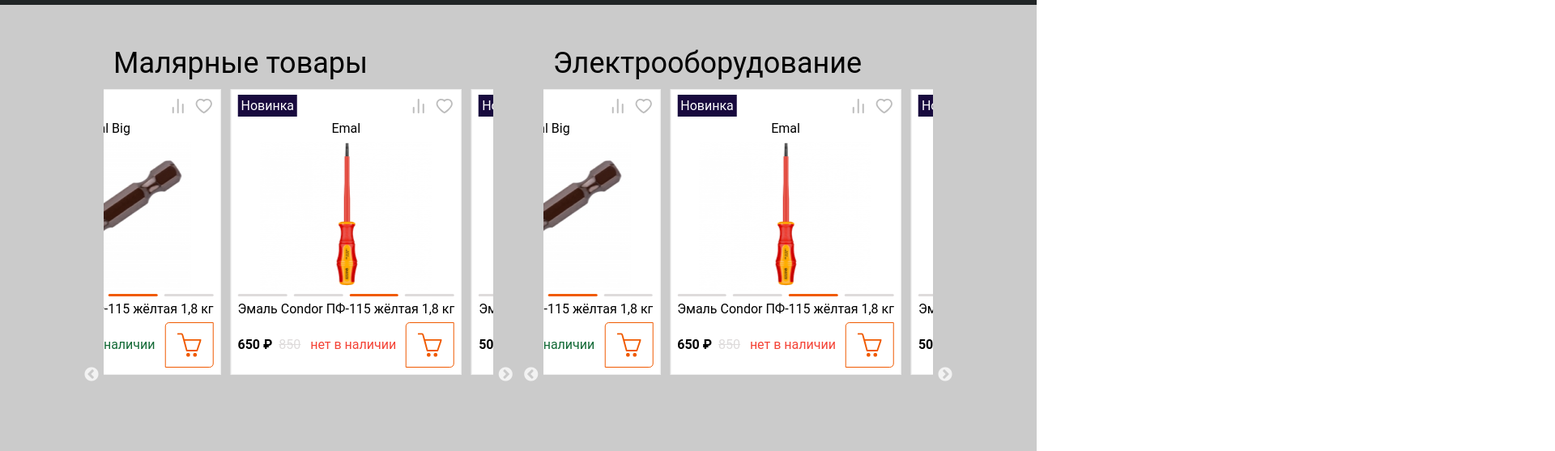
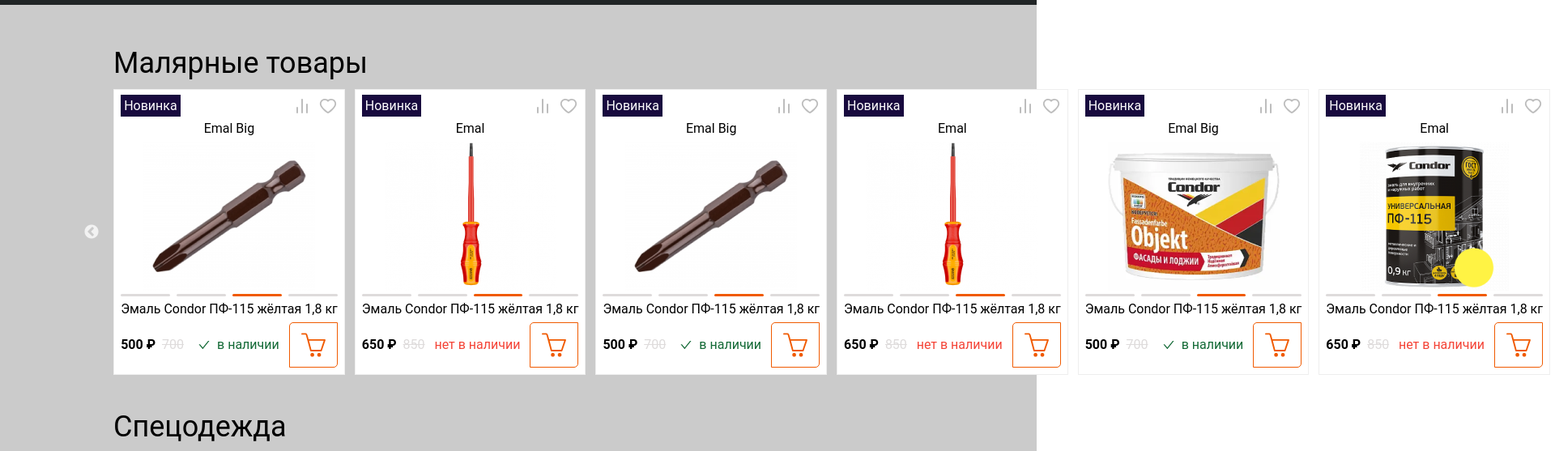
Before and after one commit to Iskandar1211/inst-room, a React (Create React App) app in the folder client/: page / in a window 1280 px wide. Shown: the part 634-1191 px from the top of the page at 81% size, 1920 px wide, since content can reach past the window. Built offline with nearby package versions, Linux system fonts and the light colour scheme.

Commit message:
добавил слайдер в компонент Brands и Featured

```diff
--- a/client/src/components/Brands.tsx
+++ b/client/src/components/Brands.tsx
@@ -3,49 +3,22 @@
   MdOutlineArrowBackIos,
   MdOutlineArrowForwardIos,
 } from "react-icons/md";
+import { BrandSlides } from "./Carousel/BrandSlides";
 
+const srcImg = [
+  { id: crypto.randomUUID(), img: "/brands/centro.png" },
+  { id: crypto.randomUUID(), img: "/brands/ceresit.png" },
+  { id: crypto.randomUUID(), img: "/brands/farbitex.png" },
+  { id: crypto.randomUUID(), img: "/brands/finland.png" },
+  { id: crypto.randomUUID(), img: "/brands/kapro.png" },
+];
 
 export const Brands = () => {
   return (
     <div className="bg-[#212526]">
       <div className="lg:px-32 md:px-7 max-sm:px-4 sm:px-6 py-10">
         <div className="text-start py-2 text-2xl text-white">Наши бренды</div>
-        <div className="flex items-center ">
-          <div className="w-[40px] h-[40px] flex justify-center items-center cursor-pointer bg-white rounded-full">
-            <MdOutlineArrowBackIos />
-          </div>
-          <div className="flex justify-between overflow-hidden px-4 w-[100%]">
-            <img
-              className="bg-[white] rounded"
-              src="/brands/centro.png"
-              alt="centro"
-            />
-            <img
-              className="bg-[white] rounded"
-              src="/brands/ceresit.png"
-              alt="centro"
-            />
-            <img
-              className="bg-[white] rounded"
-              src="/brands/farbitex.png"
-              alt="centro"
-            />
-            <img
-              className="bg-[white] rounded"
-              src="/brands/finland.png"
-              alt="centro"
-            />
-            <img
-              className="bg-[white] rounded"
-              src="/brands/kapro.png"
-              alt="centro"
-            />
-
-          </div>
-          <div className="w-[40px] h-[40px] flex justify-center items-center cursor-pointer bg-white rounded-full">
-            <MdOutlineArrowForwardIos />
-          </div>
-        </div>
+        <BrandSlides slideToShow={4} products={srcImg}/>
       </div>
     </div>
   );
--- a/client/src/components/Carousel/BrandSlides.tsx
+++ b/client/src/components/Carousel/BrandSlides.tsx
@@ -1,9 +1,67 @@
-import React from 'react'
+import React from "react";
+import Slider from "react-slick";
+import "slick-carousel/slick/slick.css";
+import "slick-carousel/slick/slick-theme.css";
+import { Card } from "../Card";
 
-export const BrandSlides = () => {
+interface IsrcImg {
+  id: string;
+  img: string;
+}
+
+interface Props {
+  products: IsrcImg[];
+  slideToShow: number;
+}
+
+export const BrandSlides = ({ products, slideToShow }: Props) => {
+  const settings = {
+    dots: true,
+    infinite: true,
+    speed: 700,
+    slidesToShow: slideToShow,
+    slidesToScroll: 1,
+    initialSlide: 0,
+    autoplay: true,
+    autoplaySpeed: 2000,
+    cssEase: "linear",
+    variableWidth: true,
+    responsive: [
+      {
+        breakpoint: 1024,
+        settings: {
+          slidesToShow: 3,
+          slidesToScroll: 3,
+          infinite: true,
+          dots: true,
+        },
+      },
+      {
+        breakpoint: 600,
+        settings: {
+          slidesToShow: 2,
+          slidesToScroll: 2,
+          initialSlide: 2,
+        },
+      },
+      {
+        breakpoint: 480,
+        settings: {
+          slidesToShow: 1,
+          slidesToScroll: 1,
+        },
+      },
+    ],
+  };
   return (
-    <div>
-
+    <div className="py-2 w-[90%] m-auto">
+      <Slider {...settings}>
+        {products.map((product) => (
+          <div key={product.id} className="ml-4 cursor-pointer ">
+            <img className="bg-white rounded" src={product.img} alt="бренды" />
+          </div>
+        ))}
+      </Slider>
     </div>
-  )
-}
+  );
+};
--- a/client/src/components/Carousel/Carousel.tsx
+++ b/client/src/components/Carousel/Carousel.tsx
@@ -8,10 +8,11 @@
 interface Props {
   title?: string;
   products: IProduct[];
-  slideToShow:number
+  slideToShow: number;
+  width: number;
 }
 
-export const Carousel = ({ title, products, slideToShow }: Props) => {
+export const Carousel = ({ title, products, slideToShow, width }: Props) => {
   const settings = {
     dots: true,
     infinite: true,
@@ -51,7 +52,7 @@
     ],
   };
   return (
-    <div className=" w-[47%] py-4 ">
+    <div className={`w-[${width}%] py-4`}>
       <h2 className="text-4xl m-3 text-start"> {title} </h2>
       <Slider {...settings}>
         {products.map((product) => (
--- a/client/src/components/FeaturedItems.tsx
+++ b/client/src/components/FeaturedItems.tsx
@@ -5,6 +5,7 @@
 } from "react-icons/md";
 import { IProduct } from "../types/Model";
 import { Card } from "./Card";
+import { Carousel } from "./Carousel/Carousel";
 
 export const FeaturedItems = () => {
   const [products, setProducts] = useState<IProduct[]>([
@@ -17,7 +18,7 @@
       detailed: "Эмаль Condor ПФ-115 жёлтая 1,8 кг",
       isNew: true,
       total: 0,
-      quantity: 0
+      quantity: 0,
     },
     {
       id: crypto.randomUUID(),
@@ -28,7 +29,7 @@
       detailed: "Эмаль Condor ПФ-115 жёлтая 1,8 кг",
       isNew: true,
       total: 0,
-      quantity: 0
+      quantity: 0,
     },
     {
       id: crypto.randomUUID(),
@@ -39,7 +40,7 @@
       detailed: "Эмаль Condor ПФ-115 жёлтая 1,8 кг",
       isNew: true,
       total: 0,
-      quantity: 0
+      quantity: 0,
     },
     {
       id: crypto.randomUUID(),
@@ -50,7 +51,51 @@
       detailed: "Эмаль Condor ПФ-115 жёлтая 1,8 кг",
       isNew: true,
       total: 0,
-      quantity: 0
+      quantity: 0,
+    },
+    {
+      id: crypto.randomUUID(),
+      name: "Emal Big",
+      img: "/Painting-supplies/Emal-116-big.png",
+      price: 500,
+      inStock: true,
+      detailed: "Эмаль Condor ПФ-115 жёлтая 1,8 кг",
+      isNew: true,
+      total: 0,
+      quantity: 0,
+    },
+    {
+      id: crypto.randomUUID(),
+      name: "Emal",
+      img: "/Painting-supplies/Emal-116.png",
+      price: 650,
+      inStock: false,
+      detailed: "Эмаль Condor ПФ-115 жёлтая 1,8 кг",
+      isNew: true,
+      total: 0,
+      quantity: 0,
+    },
+    {
+      id: crypto.randomUUID(),
+      name: "Emal Big",
+      img: "/electric/nozzle.png",
+      price: 500,
+      inStock: true,
+      detailed: "Эмаль Condor ПФ-115 жёлтая 1,8 кг",
+      isNew: true,
+      total: 0,
+      quantity: 0,
+    },
+    {
+      id: crypto.randomUUID(),
+      name: "Emal",
+      img: "/electric/screwdriver.png",
+      price: 650,
+      inStock: false,
+      detailed: "Эмаль Condor ПФ-115 жёлтая 1,8 кг",
+      isNew: true,
+      total: 0,
+      quantity: 0,
     },
   ]);
 
@@ -65,38 +110,8 @@
       </div>
       <div className="bg-[#212526] py-5">
         <div className="lg:px-32 md:px-7 max-sm:px-4 sm:px-6 ">
-          <div>
-            <div className="flex items-center ">
-              <div className="w-[40px] h-[40px] flex justify-center items-center cursor-pointer bg-white rounded-full">
-                <MdOutlineArrowBackIos />
-              </div>
-              <div className="flex gap-2 justify-between overflow-hidden px-4 w-[100%]">
-                {products.map((product) => (
-                  <div key={product.id} className="w-[310px] h-[380px]">
-                    <Card key={product.id} product={product} />
-                  </div>
-                ))}
-              </div>
-              <div className="w-[40px] h-[40px] flex justify-center items-center cursor-pointer bg-white rounded-full">
-                <MdOutlineArrowForwardIos />
-              </div>
-            </div>
-          </div>
-          <div className="flex gap-2 mt-4 justify-center ">
-            <span className="w-[10px] h-[10px] bg-white rounded-full"></span>
-            <span className="w-[10px] h-[10px] bg-white rounded-full"></span>
-            <span className="w-[10px] h-[10px] bg-white rounded-full"></span>
-            <span className="w-[10px] h-[10px] bg-white rounded-full"></span>
-            <span className="w-[10px] h-[10px] bg-white rounded-full"></span>
-            <span className="w-[10px] h-[10px] bg-white rounded-full"></span>
-            <span className="w-[10px] h-[10px] bg-white rounded-full"></span>
-            <span className="w-[10px] h-[10px] bg-white rounded-full"></span>
-            <span className="w-[10px] h-[10px] bg-white rounded-full"></span>
-            <span className="w-[10px] h-[10px] bg-white rounded-full"></span>
-            <span className="w-[10px] h-[10px] bg-white rounded-full"></span>
-            <span className="w-[10px] h-[10px] bg-white rounded-full"></span>
-            <span className="w-[10px] h-[10px] bg-white rounded-full"></span>
-            <span className="w-[10px] h-[10px] bg-white rounded-full"></span>
+          <div className="w-[94%] m-auto">
+            <Carousel width={100} products={products} slideToShow={4} />
           </div>
         </div>
       </div>
--- a/client/src/components/Products.tsx
+++ b/client/src/components/Products.tsx
@@ -156,16 +156,16 @@
     <div className="bg-[#CBCBCB] pt-6 pb-6">
       <div className=" lg:px-32 md:px-7 max-sm:px-4 sm:px-6 ">
         <div className="flex justify-between ">
-          <Carousel slideToShow={2} title="Малярные товары" products={products} />
-          <Carousel slideToShow={2} title="Электрооборудование" products={products} />
+          <Carousel width={47} slideToShow={2} title="Малярные товары" products={products} />
+          <Carousel width={47} slideToShow={2} title="Электрооборудование" products={products} />
         </div>
         <div className="flex justify-between ">
-          <Carousel slideToShow={2} title="Спецодежда" products={products} />
-          <Carousel slideToShow={2} title="Для дома и дачи" products={products} />
+          <Carousel width={47} slideToShow={2} title="Спецодежда" products={products} />
+          <Carousel width={47} slideToShow={2} title="Для дома и дачи" products={products} />
         </div>
         <div className="flex justify-between ">
-          <Carousel slideToShow={2} title="Сезонное" products={products} />
-          <Carousel slideToShow={2} title="Инструмент" products={products} />
+          <Carousel width={47} slideToShow={2} title="Сезонное" products={products} />
+          <Carousel width={47} slideToShow={2} title="Инструмент" products={products} />
         </div>
       </div>
     </div>
```
